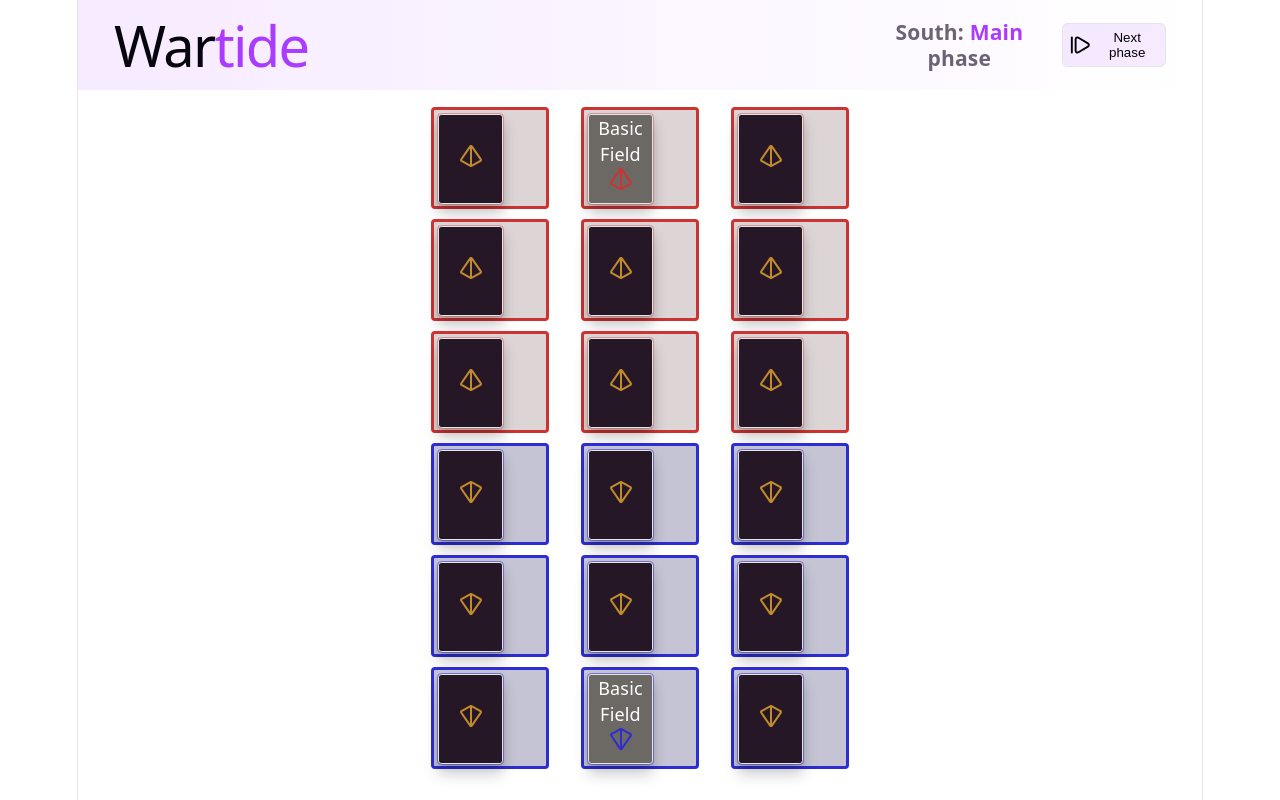
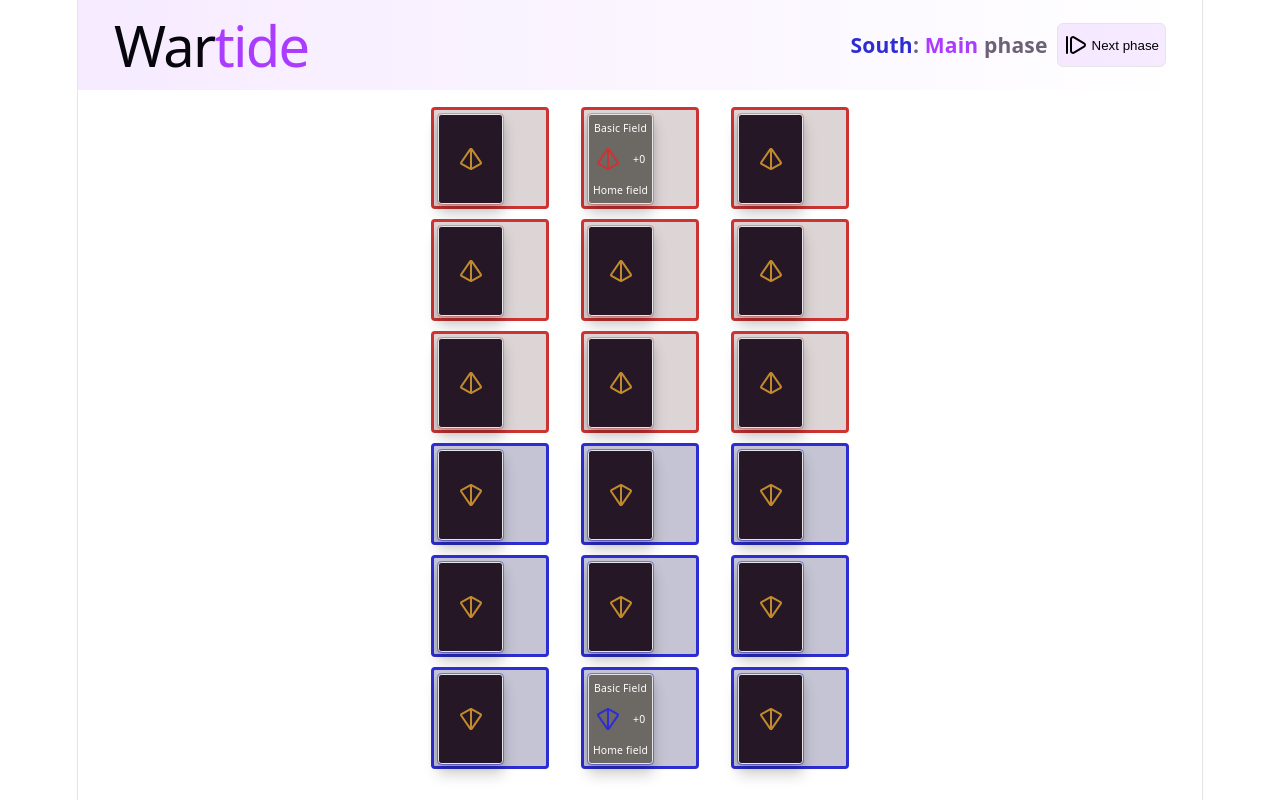
Before and after one commit to emilypummeroy/wartoad, a React (Vite) app: page / in a window 1280 px wide. Built offline with nearby package versions, Linux system fonts and the light colour scheme.

Commit message:
3: Prettify the cards and turn indicator

```diff
--- a/src/App.css
+++ b/src/App.css
@@ -10,6 +10,8 @@
 
   --card-shadow:
     rgba(0, 0, 0, 0.2) 0 10px 15px 0, rgba(0, 0, 0, 0.1) 0 4px 6px 0;
+  --card-south: hsl(240, 65%, 50%);
+  --card-north: hsl(0, 60%, 50%);
 
   --card-front: #6c6964;
   --card-front-highlight: #b3aeab;
@@ -24,11 +26,11 @@
   :root {
     --south-accent: hsl(240, 80%, 50%);
     --north-accent: hsl(0, 80%, 40%);
-    --south: hsl(240, 40%, 40%);
-    --north: hsl(0, 40%, 30%);
-    --south-faint: hsla(240, 40%, 40%, 0.5);
-    --north-faint: hsla(0, 40%, 30%, 0.5);
-    --south-bg: hsl(240, 10%, 20%);
+    --south: hsl(240, 70%, 60%);
+    --north: hsl(0, 55%, 50%);
+    --south-faint: hsla(240, 50%, 45%, 0.5);
+    --north-faint: hsla(0, 45%, 35%, 0.5);
+    --south-bg: hsl(240, 13%, 20%);
     --north-bg: hsl(0, 10%, 15%);
 
     --card-shadow:
@@ -75,9 +77,14 @@ header {
 span.accent {
   color: var(--accent);
 }
+span.north {
+  color: var(--north);
+}
+span.south {
+  color: var(--south);
+}
 
 .phases {
-  width: 300px;
   height: 100%;
 
   justify-content: end;
@@ -147,15 +154,27 @@ main {
   height: 11vh;
   aspect-ratio: 63 / 88;
   border-radius: 0.4vh;
+
+  display: flex;
+  flex-direction: column;
+  justify-content: space-between;
+
   box-shadow: var(--card-shadow);
   background: var(--card-front);
   color: var(--card-text);
   border: 1px solid var(--border);
+  font-size: 1.3vh;
+
+  .card-line {
+    display: flex;
+    align-items: center;
+    justify-content: space-around;
+  }
 
   &.south {
     outline: 1px solid var(--south-faint);
     svg {
-      color: var(--south);
+      color: var(--card-south);
       height: 3vh;
       width: 3vh;
       transform: scaleY(-1);
@@ -168,7 +187,7 @@ main {
   &.north {
     outline: 1px solid var(--north-faint);
     svg {
-      color: var(--north);
+      color: var(--card-north);
       height: 3vh;
       width: 3vh;
     }
@@ -182,8 +201,9 @@ main {
 
   &.facedown {
     background: var(--card-back);
-    align-content: center;
     border: 1px solid var(--border);
+    align-items: center;
+    justify-content: center;
 
     svg {
       color: var(--card-back-symbol);
--- a/src/App.tsx
+++ b/src/App.tsx
@@ -36,34 +36,42 @@ function SouthFacedownCard() {
   );
 }
 
-function NorthBasicField() {
+function NorthHomeBasicField() {
   const nameId = useId();
   const symbolId = useId();
   return (
     <section aria-labelledby={`${symbolId} ${nameId}`} className="card north">
-      <p id={nameId}>Basic Field</p>
+      <div id={nameId}>Basic Field</div>
+      <div className="card-line">
         <Pyramid>
           <title id={symbolId}>North owned</title>
         </Pyramid>
+        +0
+      </div>
+      <div>Home field</div>
     </section>
   );
 }
 
-function SouthBasicField() {
+function SouthHomeBasicField() {
   const nameId = useId();
   const symbolId = useId();
   return (
     <section aria-labelledby={`${symbolId} ${nameId}`} className="card south">
-      <p id={nameId}>Basic Field</p>
+      <div id={nameId}>Basic Field</div>
+      <div className="card-line">
         <Pyramid>
           <title id={symbolId}>South owned</title>
         </Pyramid>
+        +0
+      </div>
+      <div>Home field</div>
     </section>
   );
 }
 
+// oxlint-disable max-lines-per-function
 // oxlint-disable react/jsx-max-depth
-// oxlint-disable max-lines-per-function
 // To be refactored later
 export function App() {
   const [{ phase, player }, setPhasePlayer] = useState<
@@ -95,7 +103,10 @@ export function App() {
         </div>
         <section aria-labelledby="current-phase" className="phases">
           <h3 id="current-phase">
-            {player}: <span className="accent">{phase}</span> phase
+            <span className={player === Player.North ? 'north' : 'south'}>
+              {player}
+            </span>
+            : <span className="accent">{phase}</span> phase
           </h3>
           <button
             className="icon-text accent"
@@ -114,7 +125,7 @@ export function App() {
               <NorthFacedownCard />
             </div>
             <div className="zone north" role="gridcell">
-              <NorthBasicField />
+              <NorthHomeBasicField />
             </div>
             <div className="zone north" role="gridcell">
               <NorthFacedownCard />
@@ -169,7 +180,7 @@ export function App() {
               <SouthFacedownCard />
             </div>
             <div className="zone south" role="gridcell">
-              <SouthBasicField />
+              <SouthHomeBasicField />
             </div>
             <div className="zone south" role="gridcell">
               <SouthFacedownCard />
```
Also changed, not shown: .oxlintrc.json. Lines whose indentation alone changed are shown as unchanged.
